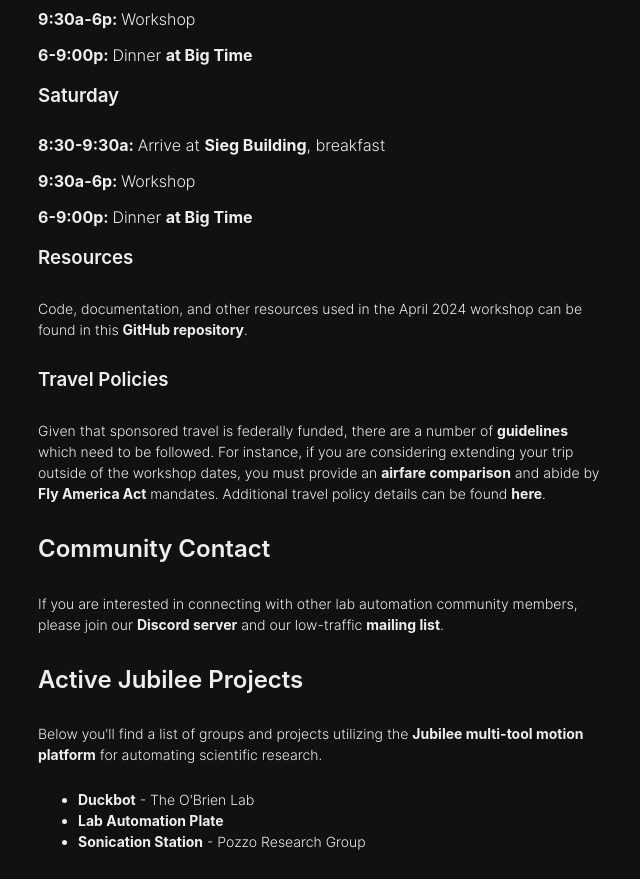
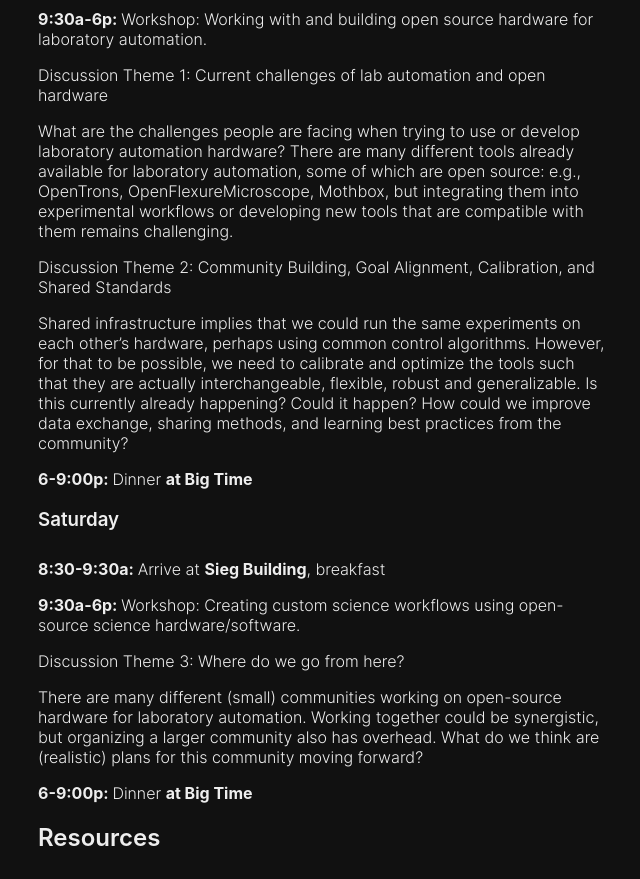
Before and after one commit to machineagency/machineagency.github.io, a website: page scienceautomation/index.html in a window 1280 px wide. Shown: the part 1840-2719 px from the top of the page, without its empty margins (318-958 px from the left). Drawn offline with Linux system fonts and the light colour scheme; a web font is replaced by a local one.

Commit message:
added discussions

```diff
--- a/scienceautomation/index.html
+++ b/scienceautomation/index.html
@@ -82,7 +82,21 @@
             <p>
             <strong>9:30a-6p:
 
-            </strong></em> Workshop
+            </strong></em> Workshop: Working with and building open source hardware for laboratory automation.
+            </p>
+            <p>
+            Discussion Theme 1: Current challenges of lab automation and open hardware
+            </p>
+            <p>
+            What are the challenges people are facing when trying to use or develop laboratory automation hardware? There are many different tools already available for laboratory automation, some of which are open source: e.g., OpenTrons, OpenFlexureMicroscope, Mothbox, but integrating them into experimental workflows or developing new tools that are compatible with them remains challenging.
+</p>
+<p>
+            </p>
+            <p>
+            Discussion Theme 2: Community Building, Goal Alignment, Calibration, and Shared Standards
+            </p>
+            <p>
+Shared infrastructure implies that we could run the same experiments on each other’s hardware, perhaps using common control algorithms. However, for that to be possible, we need to calibrate and optimize the tools such that they are actually interchangeable, flexible, robust and generalizable. Is this currently already happening? Could it happen? How could we improve data exchange, sharing methods, and learning best practices from the community?
             </p>
             <p>
             <strong>6-9:00p:
@@ -100,18 +114,26 @@
             <p>
             <strong>9:30a-6p:
 
-            </strong></em> Workshop
+            </strong></em> Workshop: Creating custom science workflows using open-source science hardware/software.
+            </p>
+            <p>
+            Discussion Theme 3: Where do we go from here?
+            </p>
+            <p>
+There are many different (small) communities working on open-source hardware for laboratory automation. Working together could be synergistic, but organizing a larger community also has overhead. What do we think are (realistic) plans for this community moving forward?
             </p>
             <p>
             <strong>6-9:00p:
 
             </strong></em> Dinner <strong><a href="https://maps.app.goo.gl/YwmNHs2Hw9q7cZ4R7">at Big Time</a></strong>
             </p>
-            <h3 class="paragraph-header">
+
+
+            <h2 class="paragraph-header">
                 Resources
-            </h3>
+            </h2>
             <p class="paragraph-text">
-                Code, documentation, and other resources used in the April 2024 workshop can be found in this <a href="https://github.com/machineagency/POSE-workshop"><strong>GitHub repository</strong></a>.
+                Code, documentation, and other resources used in the April 2024 workshop can be found in this <a href="https://github.com/machineagency/POSE-workshop"><strong>GitHub repository</strong></a>. Other information such as a link to the Google drive should have been sent to participants in emails from Salt Hale.
             </p>
             <h3 class="paragraph-header">
                 Travel Policies
```
